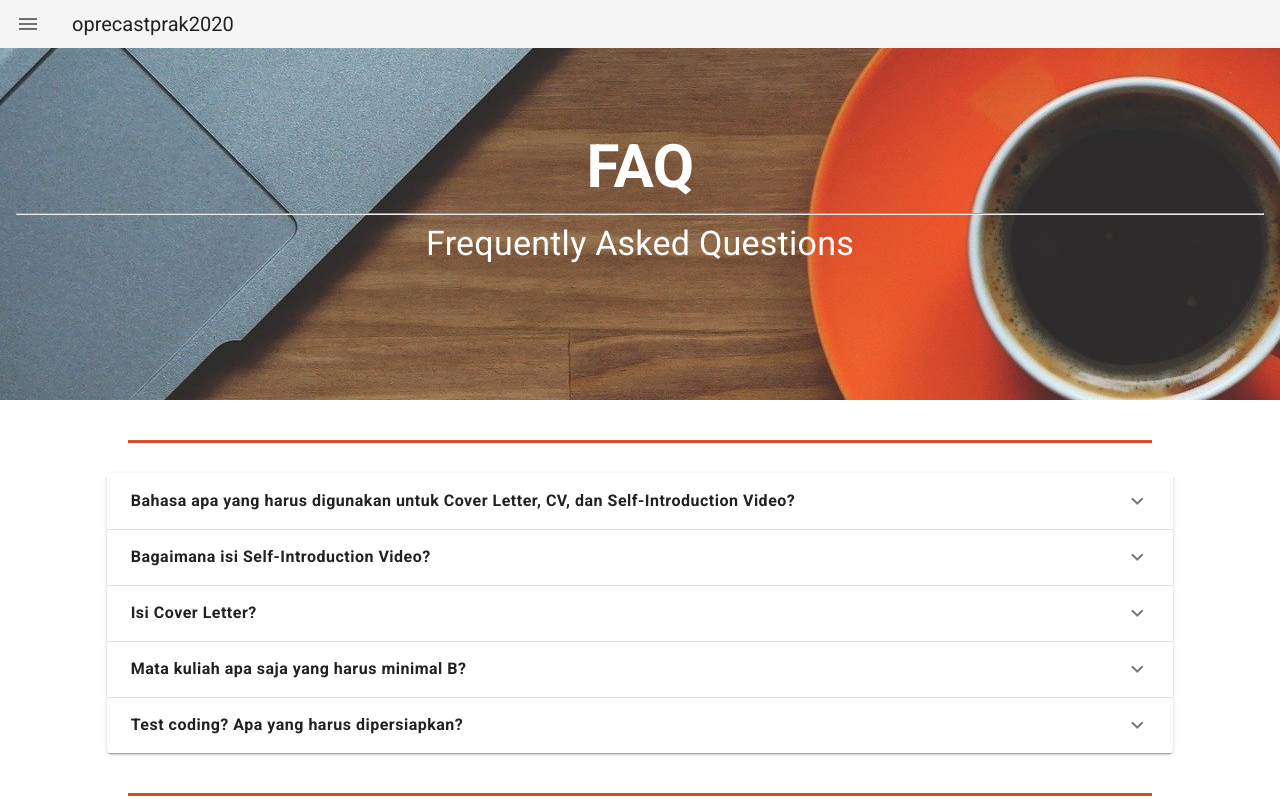
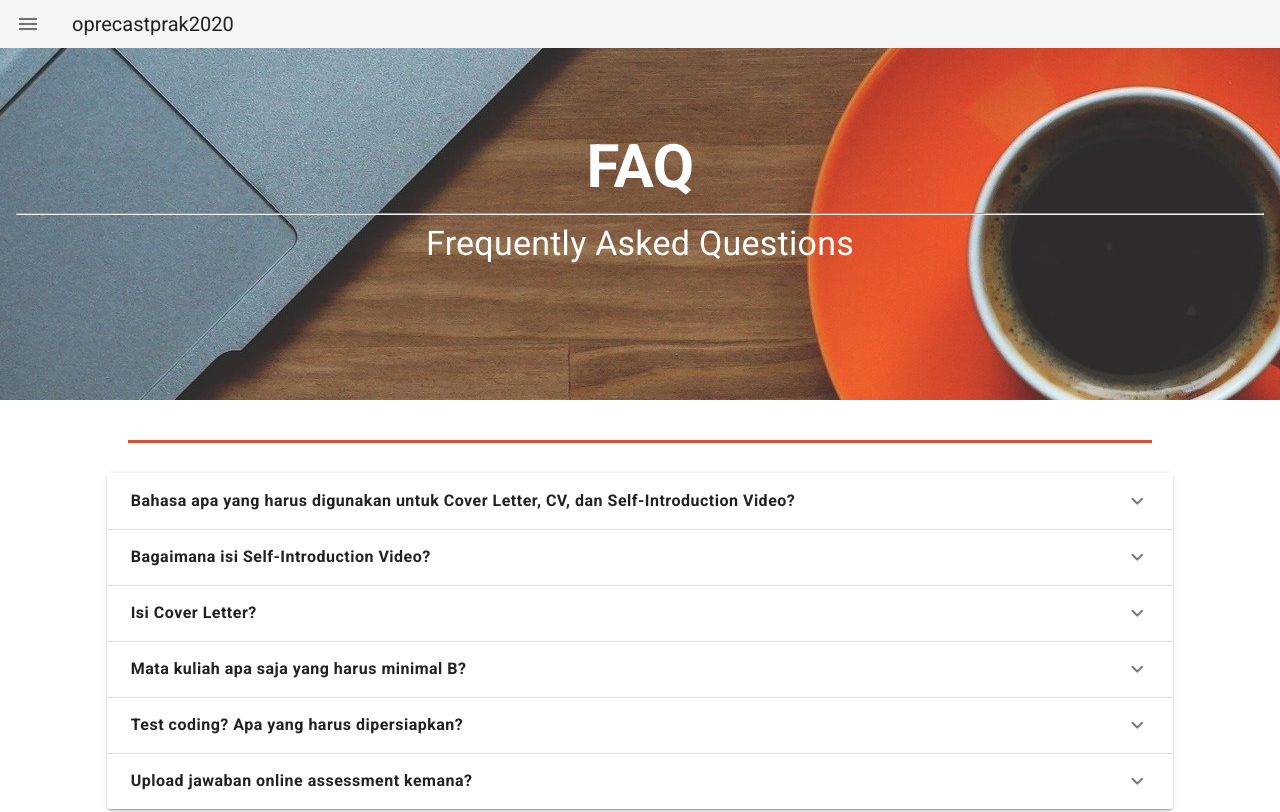
Before and after one commit to okka-riswana/oprecastprak2020, a Nuxt app: page /faq in a window 1280 px wide. Shown: the top 812 px of the page. Built offline with nearby package versions, Linux system fonts and the light colour scheme.

Commit message:
Faq move to component add new faq

```diff
--- /dev/null
+++ b/components/Faq.vue
@@ -0,0 +1,47 @@
+<template>
+  <v-expansion-panels>
+    <v-expansion-panel
+      v-for="faq in faqs"
+    >
+      <v-expansion-panel-header class="body-1 font-weight-bold">
+        {{ faq.q }}
+      </v-expansion-panel-header>
+      <v-expansion-panel-content class="body-1">
+        <b>Answer : </b>{{ faq.a }}
+      </v-expansion-panel-content>
+    </v-expansion-panel>
+  </v-expansion-panels>
+</template>
+
+<script>
+export default {
+  data: () => ({
+    faqs: [
+      {
+        q: 'Bahasa apa yang harus digunakan untuk Cover Letter, CV, dan Self-Introduction Video?',
+        a: 'Bahasa yang digunakan bebas, Bahasa Indonesia atau Bahasa Inggris tidak masalah.'
+      },
+      {
+        q: 'Bagaimana isi Self-Introduction Video?',
+        a: 'Harus memperlihatkan diri, perkenalkan diri, alasan mau menjadi asprak, buat sekreatif mungkin. Pastikan account Instagram tidak di-private ya.'
+      },
+      {
+        q: 'Isi Cover Letter?',
+        a: 'Sesuai dengan isi cover letter formal pada umumnya, seperti saat akan melamar suatu pekerjaan.'
+      },
+      {
+        q: 'Mata kuliah apa saja yang harus minimal B?',
+        a: 'Tidak ada ketentuan mata kuliah apa saja, yang penting IPK diatas 3.00. Persyaratan nilai mata kuliah tertentu minimal B hanya digunakan ketika memilih mata kuliah apa yang diajarkan nanti.'
+      },
+      {
+        q: 'Test coding? Apa yang harus dipersiapkan?',
+        a: 'Tidak rumit, test ini untuk melihat sejauh mana kalian menyelesaikan suatu permasalahan dasar dengan logika sederhana. Untuk apa yang harus dipersiapkan, bagaimana prosesnya akan diinformasikan kepada pendaftar.'
+      },
+      {
+        q: 'Upload jawaban online assessment kemana?',
+        a: 'Upload di web ini, nanti akan muncul button upload di halaman timeline recruitment pada tanggal 2 Februari 2020 pukul 13.00 WIB.'
+      }
+    ]
+  })
+}
+</script>
--- a/pages/faq.vue
+++ b/pages/faq.vue
@@ -19,18 +19,7 @@
       md10
       class="mt-5"
     >
-      <v-expansion-panels>
-        <v-expansion-panel
-          v-for="faq in faqs"
-        >
-          <v-expansion-panel-header class="body-1 font-weight-bold">
-            {{ faq.q }}
-          </v-expansion-panel-header>
-          <v-expansion-panel-content class="body-1">
-            <b>Answer : </b>{{ faq.a }}
-          </v-expansion-panel-content>
-        </v-expansion-panel>
-      </v-expansion-panels>
+      <Faq />
     </v-flex>
     <div class="line2">
     </div>
@@ -50,36 +39,16 @@
 
 <script>
 import Banner from '~/components/Banner.vue'
+import Faq from '~/components/Faq.vue'
 
 export default {
   components: {
-    Banner
+    Banner,
+    Faq
   },
   data: () => ({
     cp1: 'Marcell Antonius (Line ID : marcell_antonius14)',
-    cp2: 'Faradilla Azranur (Line ID : fardil7)',
-    faqs: [
-      {
-        q: 'Bahasa apa yang harus digunakan untuk Cover Letter, CV, dan Self-Introduction Video?',
-        a: 'Bahasa yang digunakan bebas, Bahasa Indonesia atau Bahasa Inggris tidak masalah.'
-      },
-      {
-        q: 'Bagaimana isi Self-Introduction Video?',
-        a: 'Harus memperlihatkan diri, perkenalkan diri, alasan mau menjadi asprak, buat sekreatif mungkin. Pastikan account Instagram tidak di-private ya.'
-      },
-      {
-        q: 'Isi Cover Letter?',
-        a: 'Sesuai dengan isi cover letter formal pada umumnya, seperti saat akan melamar suatu pekerjaan.'
-      },
-      {
-        q: 'Mata kuliah apa saja yang harus minimal B?',
-        a: 'Tidak ada ketentuan mata kuliah apa saja, yang penting IPK diatas 3.00. Persyaratan nilai mata kuliah tertentu minimal B hanya digunakan ketika memilih mata kuliah apa yang diajarkan nanti.'
-      },
-      {
-        q: 'Test coding? Apa yang harus dipersiapkan?',
-        a: 'Tidak rumit, test ini untuk melihat sejauh mana kalian menyelesaikan suatu permasalahan dasar dengan logika sederhana. Untuk apa yang harus dipersiapkan, bagaimana prosesnya akan diinformasikan kepada pendaftar.'
-      }
-    ]
+    cp2: 'Faradilla Azranur (Line ID : fardil7)'
   })
 }
 </script>
```
